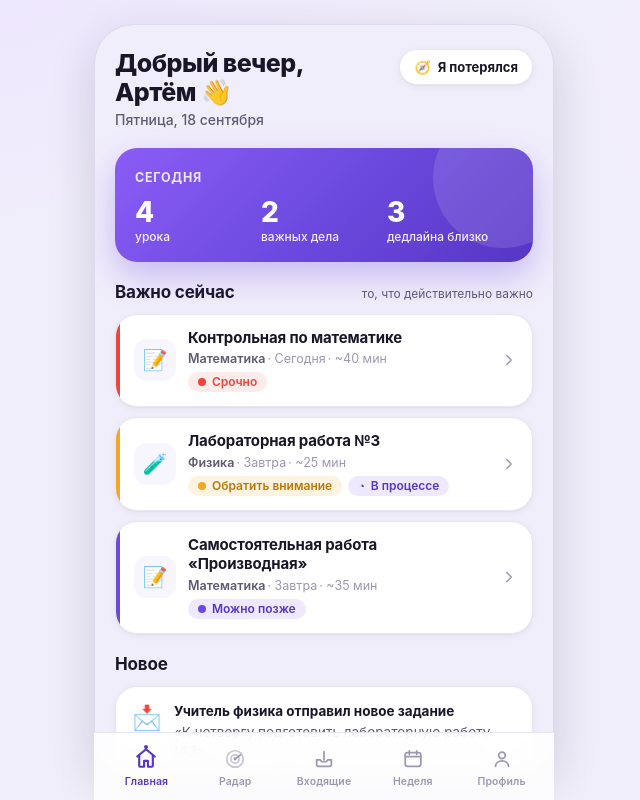
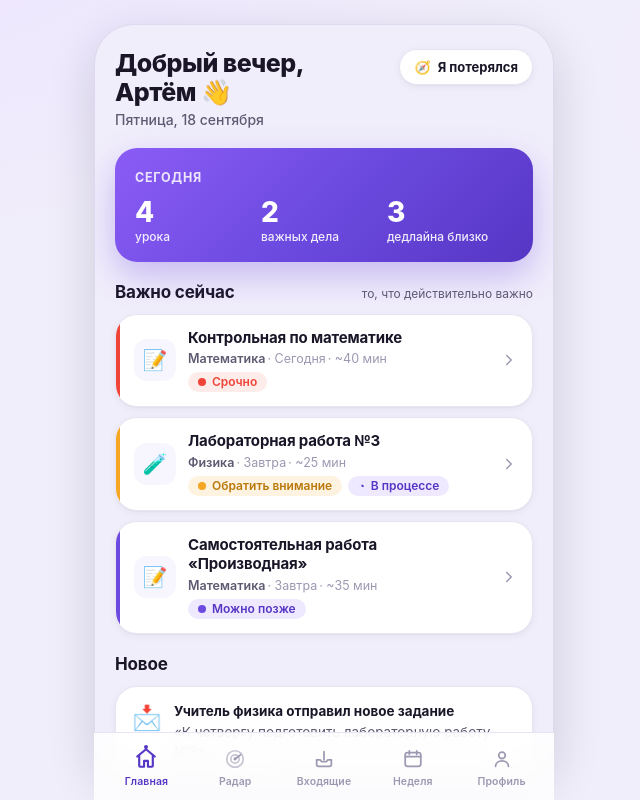
Before and after one commit to arhitecsh/VK-MAX, a React (Vite) app: page / in a window 1280 px wide. Shown: the whole page, without its empty margins (316-956 px from the left). Built offline with nearby package versions, Linux system fonts and the light colour scheme.

Commit message:
fix: remove decorative circle from today panel, keep clean gradient

```diff
--- a/src/pages/Home/Home.module.css
+++ b/src/pages/Home/Home.module.css
@@ -65,16 +65,6 @@
   box-shadow: 0 14px 34px rgba(108, 74, 224, 0.32);
   position: relative;
   overflow: hidden;
-}
-.today::after {
-  content: "";
-  position: absolute;
-  right: -40px;
-  top: -40px;
-  width: 140px;
-  height: 140px;
-  border-radius: 50%;
-  background: rgba(255, 255, 255, 0.12);
 }
 .todayTitle {
   font-size: 12.5px;
```
